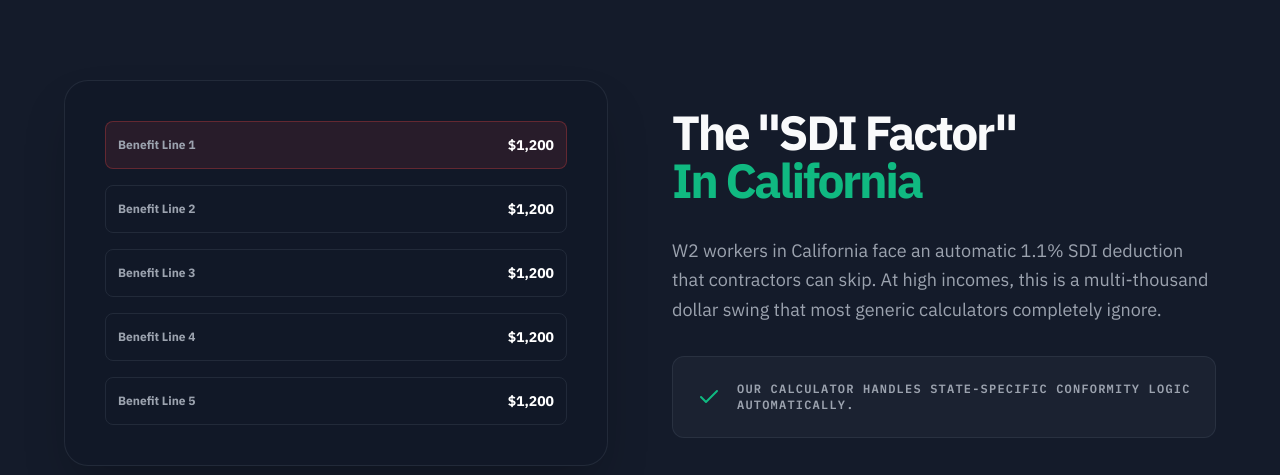
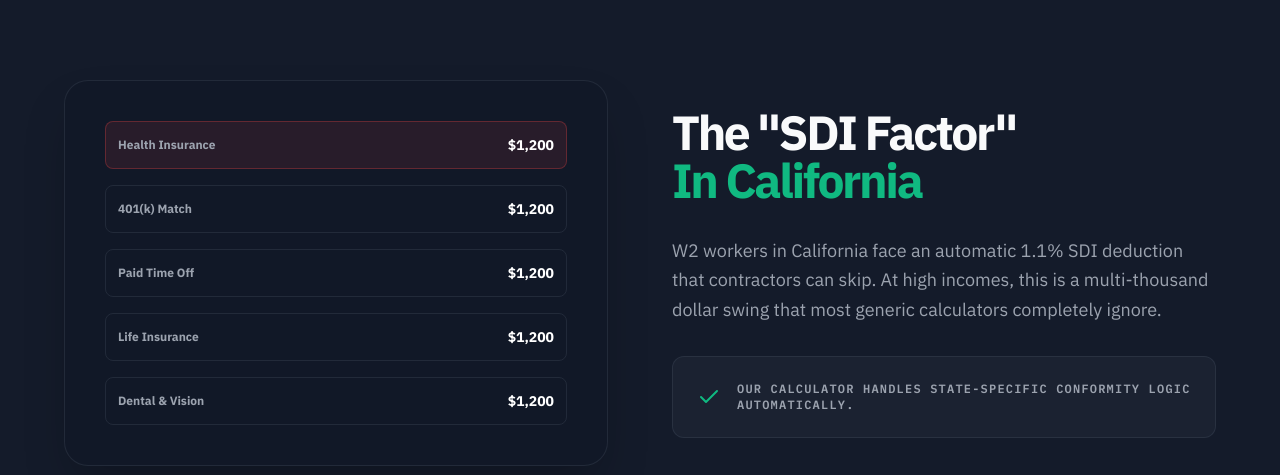
Before and after one commit to mehrfarooq891-dotcom/1099-vs-w2-calculator, a React (Vite) app: page / in a window 1280 px wide. Shown: the part 2480-2955 px from the top of the page. Built offline with nearby package versions, Linux system fonts and the light colour scheme.

Commit message:
feat: Improve benefit display on SDI factor section
Replaces generic benefit placeholders with specific, relatable benefit names. Also adjusts the highlighted benefit to the first item in the list for improved visual consistency.

```diff
--- a/src/App.tsx
+++ b/src/App.tsx
@@ -758,14 +758,20 @@ export default function App() {
                 {/* POINT 2 */}
                 <div className="grid grid-cols-1 md:grid-cols-2 gap-16 items-center">
                   <div className="order-2 md:order-1 p-10 bg-bg-main border border-border-color/30 shadow-2xl rounded-3xl">
-                     <div className="flex flex-col gap-4">
-                        {[1,2,3,4,5].map(i => (
-                           <div key={i} className={`h-12 border border-border-color/30 rounded-lg p-3 flex justify-between items-center ${i==1?'bg-red/10 border-red/30':''}`}>
-                              <span className="text-xs font-bold text-text-muted">Benefit Line {i}</span>
+                      <div className="flex flex-col gap-4">
+                        {[
+                          "Health Insurance",
+                          "401(k) Match",
+                          "Paid Time Off",
+                          "Life Insurance",
+                          "Dental & Vision"
+                        ].map((benefit, i) => (
+                           <div key={benefit} className={`h-12 border border-border-color/30 rounded-lg p-3 flex justify-between items-center ${i==0?'bg-red/10 border-red/30':''}`}>
+                              <span className="text-xs font-bold text-text-muted">{benefit}</span>
                               <span className="text-sm font-black text-white">$1,200</span>
                            </div>
                         ))}
-                     </div>
+                      </div>
                   </div>
                   <div className="order-1 md:order-2 space-y-8">
                     <h2 className="text-4xl md:text-5xl font-black tracking-tighter text-text-primary leading-none">
```
